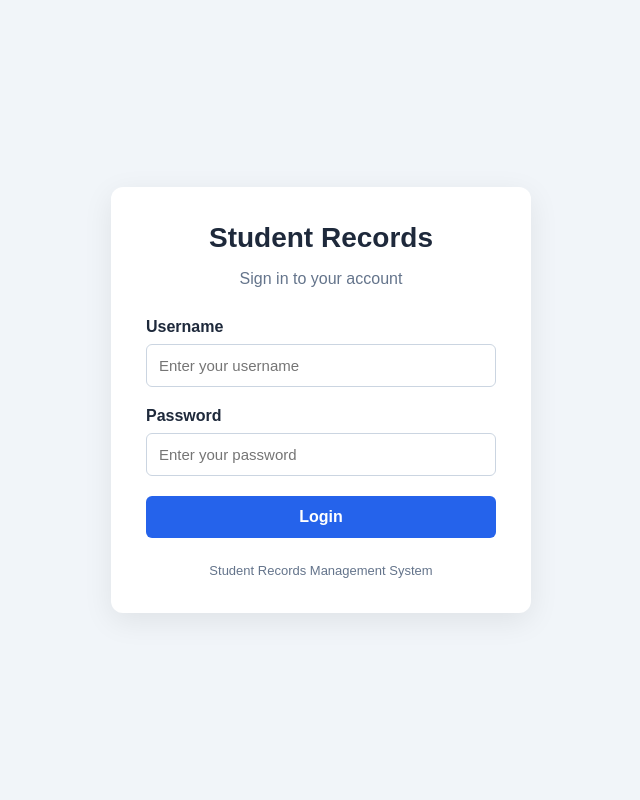
After one commit to GhilmanShad/Student-Records-Web-Application, a Spring Boot app: page /login in a window 1280 px wide. The commit adds this page. Shown: the whole page, without its empty margins (319-959 px from the left). Run offline with Spring Boot 4, Linux system fonts and the light colour scheme; some of the project's set-up classes (security, data sources, template engines, error pages and the like) are left out, and stand-ins take their place.

Commit message:
Implement secure database-backed login and logout

```diff
--- a/pom.xml
+++ b/pom.xml
@@ -33,6 +33,10 @@
 		<dependency>
 			<groupId>org.springframework.boot</groupId>
 			<artifactId>spring-boot-starter-jdbc</artifactId>
+		</dependency>
+		<dependency>
+    			<groupId>org.springframework.boot</groupId>
+    			<artifactId>spring-boot-starter-security</artifactId>
 		</dependency>
 		<dependency>
 			<groupId>org.springframework.boot</groupId>
--- /dev/null
+++ b/src/main/java/com/scd/studentrecords/LoginController.java
@@ -0,0 +1,13 @@
+package com.scd.studentrecords;
+
+import org.springframework.stereotype.Controller;
+import org.springframework.web.bind.annotation.GetMapping;
+
+@Controller
+public class LoginController {
+
+    @GetMapping("/login")
+    public String login() {
+        return "login";
+    }
+}
--- /dev/null
+++ b/src/main/resources/static/css/login.css
@@ -0,0 +1,103 @@
+* {
+    box-sizing: border-box;
+}
+
+body {
+    margin: 0;
+    font-family: Arial, sans-serif;
+    background: #f1f5f9;
+    color: #1e293b;
+}
+
+.login-container {
+    min-height: 100vh;
+    display: flex;
+    justify-content: center;
+    align-items: center;
+    padding: 20px;
+}
+
+.login-card {
+    width: 100%;
+    max-width: 420px;
+    background: white;
+    padding: 35px;
+    border-radius: 12px;
+    box-shadow: 0 8px 30px rgba(0, 0, 0, 0.08);
+}
+
+h1 {
+    text-align: center;
+    margin: 0 0 10px;
+    font-size: 28px;
+}
+
+.subtitle {
+    text-align: center;
+    color: #64748b;
+    margin-bottom: 30px;
+}
+
+label {
+    display: block;
+    font-weight: 600;
+    margin-bottom: 8px;
+}
+
+input {
+    width: 100%;
+    padding: 12px;
+    margin-bottom: 20px;
+    border: 1px solid #cbd5e1;
+    border-radius: 6px;
+    font-size: 15px;
+    outline: none;
+}
+
+input:focus {
+    border-color: #2563eb;
+    box-shadow: 0 0 0 3px rgba(37, 99, 235, 0.1);
+}
+
+button {
+    width: 100%;
+    padding: 12px;
+    background: #2563eb;
+    color: white;
+    border: none;
+    border-radius: 6px;
+    font-size: 16px;
+    font-weight: 600;
+    cursor: pointer;
+    transition: background 0.2s;
+}
+
+button:hover {
+    background: #1d4ed8;
+}
+
+.error-message {
+    padding: 12px;
+    margin-bottom: 20px;
+    background: #fee2e2;
+    color: #b91c1c;
+    border-radius: 6px;
+    font-size: 14px;
+}
+
+.success-message {
+    padding: 12px;
+    margin-bottom: 20px;
+    background: #dcfce7;
+    color: #166534;
+    border-radius: 6px;
+    font-size: 14px;
+}
+
+.footer {
+    margin-top: 25px;
+    margin-bottom: 0;
+    text-align: center;
+    color: #64748b;
+    font-size: 13px;
+}
--- /dev/null
+++ b/src/main/resources/templates/login.html
@@ -0,0 +1,55 @@
+<!DOCTYPE html>
+<html xmlns:th="http://www.thymeleaf.org">
+<head>
+    <meta charset="UTF-8">
+    <meta name="viewport" content="width=device-width, initial-scale=1">
+    <title>Login | Student Records</title>
+    <link rel="stylesheet" th:href="@{/css/login.css}">
+</head>
+<body>
+
+<div class="login-container">
+    <div class="login-card">
+
+        <h1>Student Records</h1>
+        <p class="subtitle">Sign in to your account</p>
+
+        <div class="error-message" th:if="${param.error}">
+            Invalid username or password.
+        </div>
+
+        <div class="success-message" th:if="${param.logout}">
+            You have been logged out successfully.
+        </div>
+
+        <form th:action="@{/login}" method="post">
+
+            <label for="username">Username</label>
+            <input type="text"
+                   id="username"
+                   name="username"
+                   placeholder="Enter your username"
+                   autocomplete="username"
+                   required>
+
+            <label for="password">Password</label>
+            <input type="password"
+                   id="password"
+                   name="password"
+                   placeholder="Enter your password"
+                   autocomplete="current-password"
+                   required>
+
+            <button type="submit">Login</button>
+
+        </form>
+
+        <p class="footer">
+            Student Records Management System
+        </p>
+
+    </div>
+</div>
+
+</body>
+</html>
```
Also changed, not shown: database/auth_setup.sql (added, +12 -0 lines), src/main/java/com/scd/studentrecords/AdminInitializer.java (added, +54 -0 lines), src/main/java/com/scd/studentrecords/SecurityConfig.java (added, +51 -0 lines), src/main/java/com/scd/studentrecords/UserRepository.java (added, +39 -0 lines), src/main/resources/static/css/register.css (+32 -0 lines), src/main/resources/templates/students.html (+19 -1 lines).
